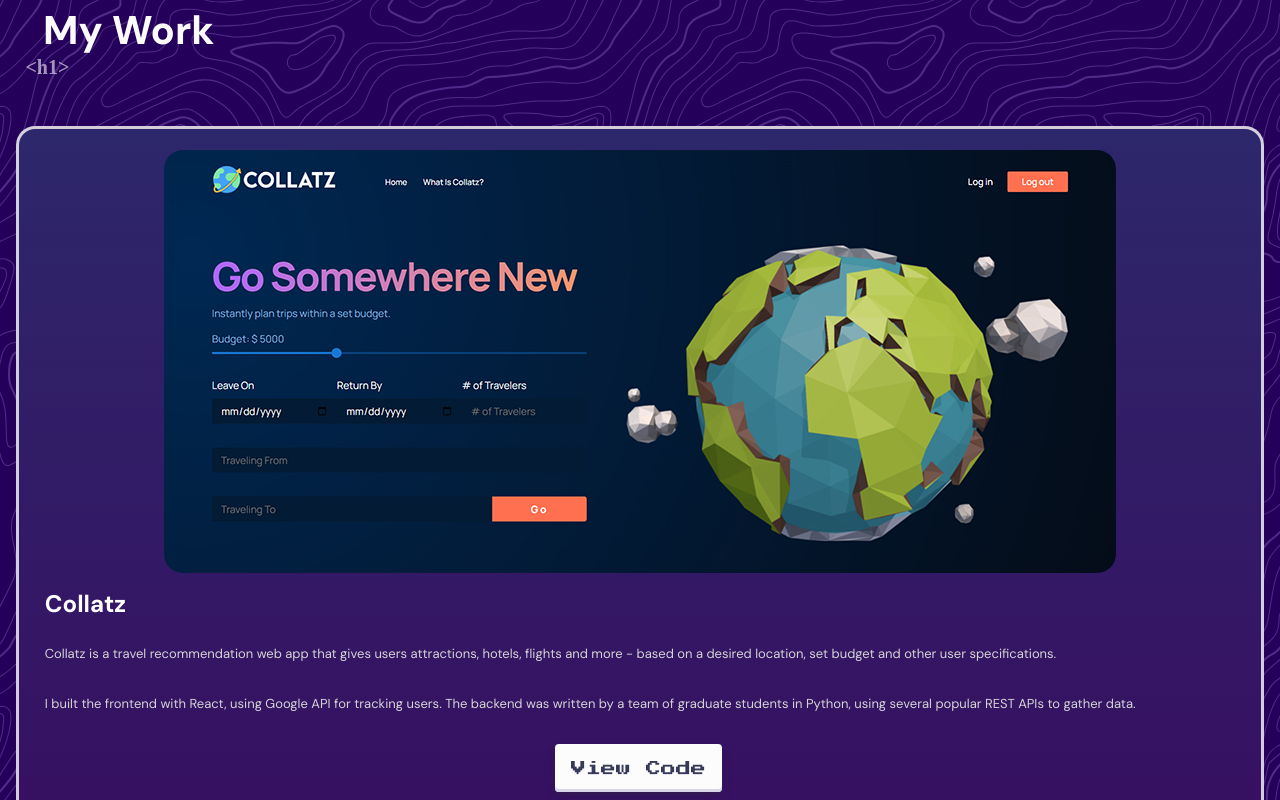
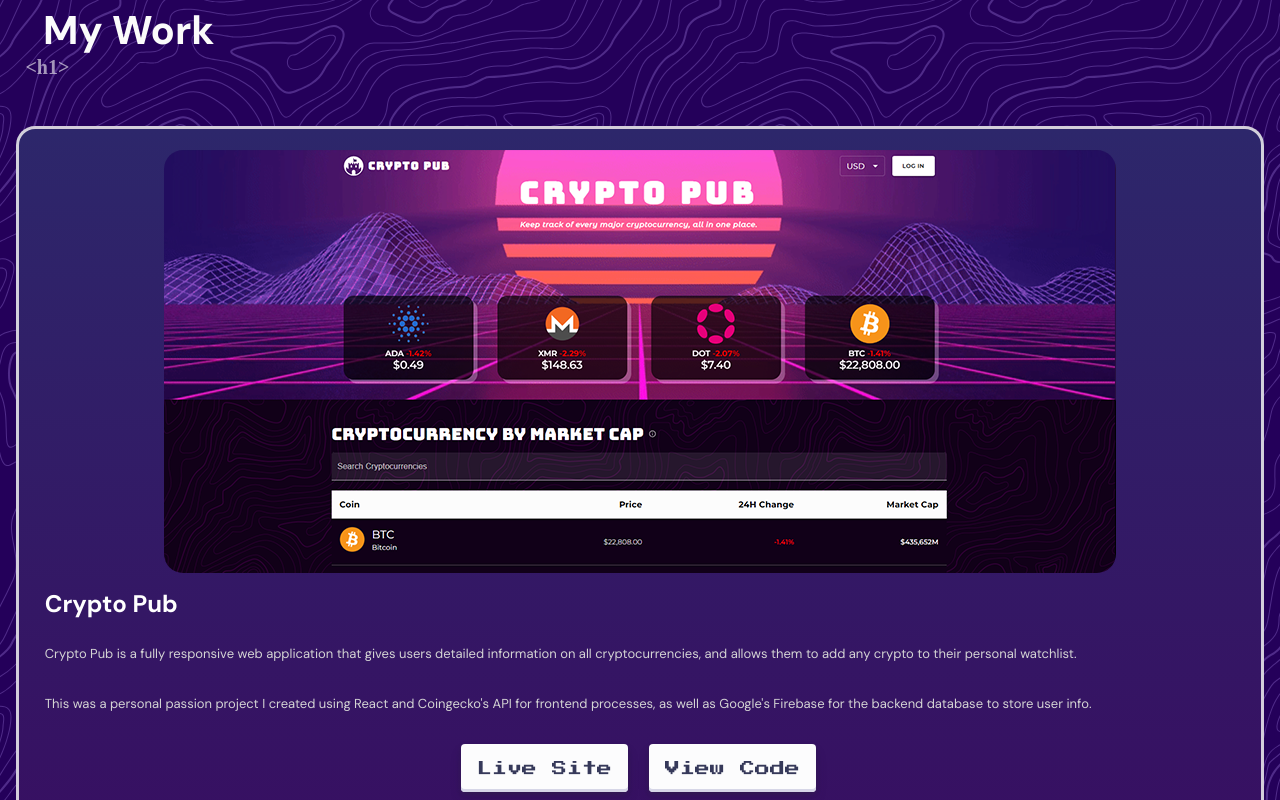
Before and after one commit to BWedeen/Portfolio, a React (Create React App) app: page / in a window 1280 px wide. Shown: the part 2520-3320 px from the top of the page. Built offline with nearby package versions, Linux system fonts and the light colour scheme; a web font is replaced by a local one.

Commit message:
Crypto Pub added to work section

```diff
--- a/src/constants/images.js
+++ b/src/constants/images.js
@@ -21,6 +21,7 @@
 
 import nameLogo from '../assets/nameLogo.png';
 
+import ProjectImage0 from '../assets/portfolio0.png';
 import ProjectImage1 from '../assets/portfolio1.png';
 import ProjectImage2 from '../assets/portfolio2.png';
 import ProjectImage3 from '../assets/portfolio3.png';
@@ -46,6 +47,7 @@
   react,
   sass,
   nameLogo,
+  ProjectImage0,
   ProjectImage1,
   ProjectImage2,
   ProjectImage3,
--- a/src/container/Work/Work.jsx
+++ b/src/container/Work/Work.jsx
@@ -122,22 +122,34 @@
         </motion.div>
       </div>
       <div className ="app__work__container">
-        <motion.div
-        animate = {animationProject1}>
+        <motion.div animate = {animationProject1}>
+          <article className='work__item'>
+            <div className="work__item-image">
+              <img src={images.ProjectImage0} alt="Crypto Pub homepage"/>
+            </div>
+            <div className="work__item-text">
+              <h2>Crypto Pub</h2>
+              <p>Crypto Pub is a fully responsive web application that gives users detailed information on all cryptocurrencies, and allows them to add any crypto to their personal watchlist.</p>
+              <p>This was a personal passion project I created using React and Coingecko's API for frontend processes, as well as Google's Firebase for the backend database to store user info.</p>
+              <a href="https://cryptopub.netlify.app/" className="btn" target="_blank" rel="noreferrer" style={{marginRight: "20px"}}>Live Site</a>
+              <a href="https://github.com/BWedeen/crypto-pub" className="btn" target="_blank" rel="noreferrer">View Code</a>
+            </div>
+          </article>
+        </motion.div>
+        <motion.div animate = {animationProject2}>
           <article className='work__item'>
             <div className="work__item-image">
               <img src={images.ProjectImage1} alt="Collatz homepage"/>
             </div>
             <div className="work__item-text">
               <h2>Collatz</h2>
-              <p>Collatz is a travel recommendation web app that gives users attractions, hotels, flights and more - based on a desired location, set budget and other user specifications.</p>
+              <p>Collatz is a fully responsive travel recommendation web app that gives users attractions, hotels, flights and more - based on a desired location, set budget and other user specifications.</p>
               <p>I built the frontend with React, using Google API for tracking users. The backend was written by a team of graduate students in Python, using several popular REST APIs to gather data.</p>
               <a href="https://github.com/CUBigDataClass/Collatz" className="btn" target="_blank" rel="noreferrer">View Code</a>
             </div>
           </article>
         </motion.div>
-        <motion.div
-        animate = {animationProject2}>
+        <motion.div animate = {animationProject3}>
           <article className='work__item'>
             <div className="work__item-image">
               <img src={images.ProjectImage3} alt="412 Motorsport homepage"/>
@@ -164,8 +176,7 @@
             </div>
           </article>
         </motion.div>
-        <motion.div
-        animate = {animationProject4}>
+        <motion.div animate = {animationProject4}>
           <article className='work__item'>
             <div className="work__item-image">
               <img src={images.ProjectImage2} alt="Covid Simulator graphs"/>
@@ -182,8 +193,7 @@
       <br></br>
       <br></br>
       <br></br>
-      <motion.div
-      animate= {animationArrow}>
+      <motion.div animate= {animationArrow}>
         <a href="#skills" class="arrow-container" alt="Go to skills section">
           <div class="arrow"></div>
           <div class="arrow"></div>
```
Also changed, not shown: src/assets/portfolio0.png (added).
